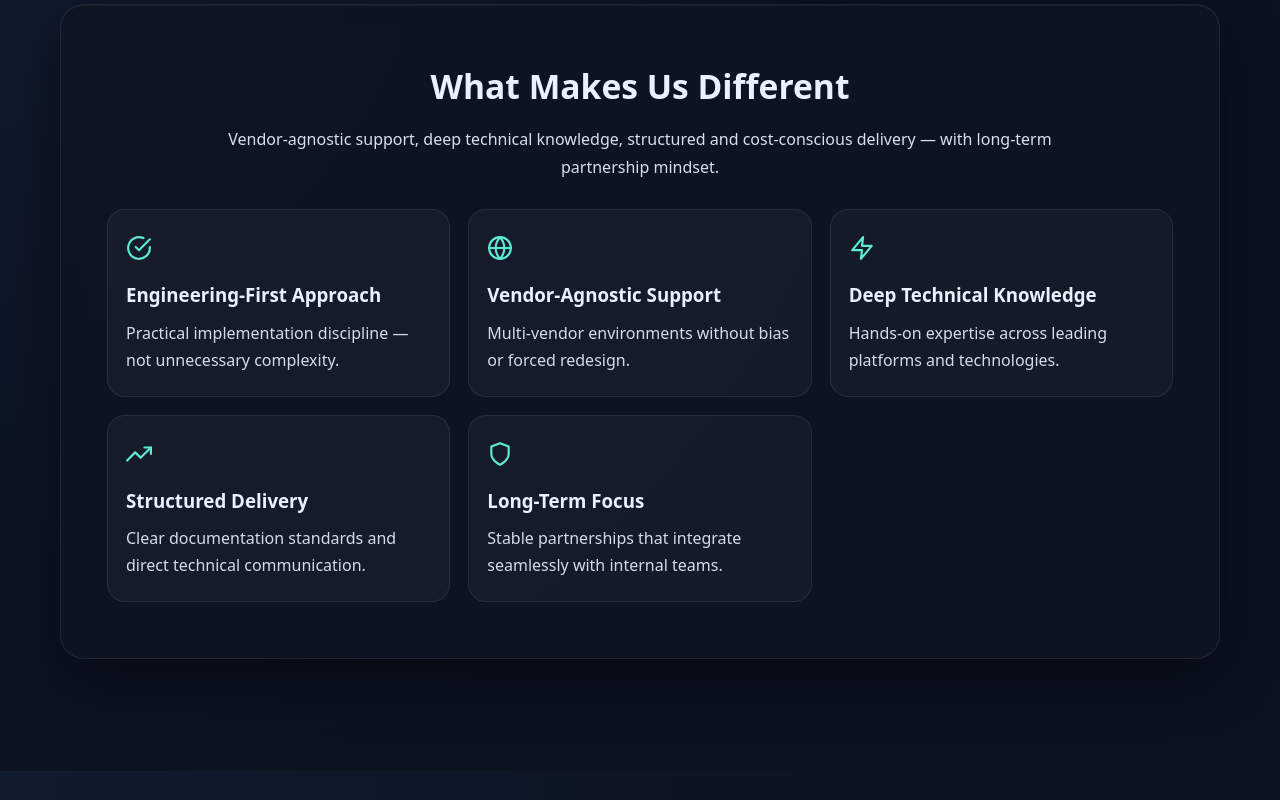
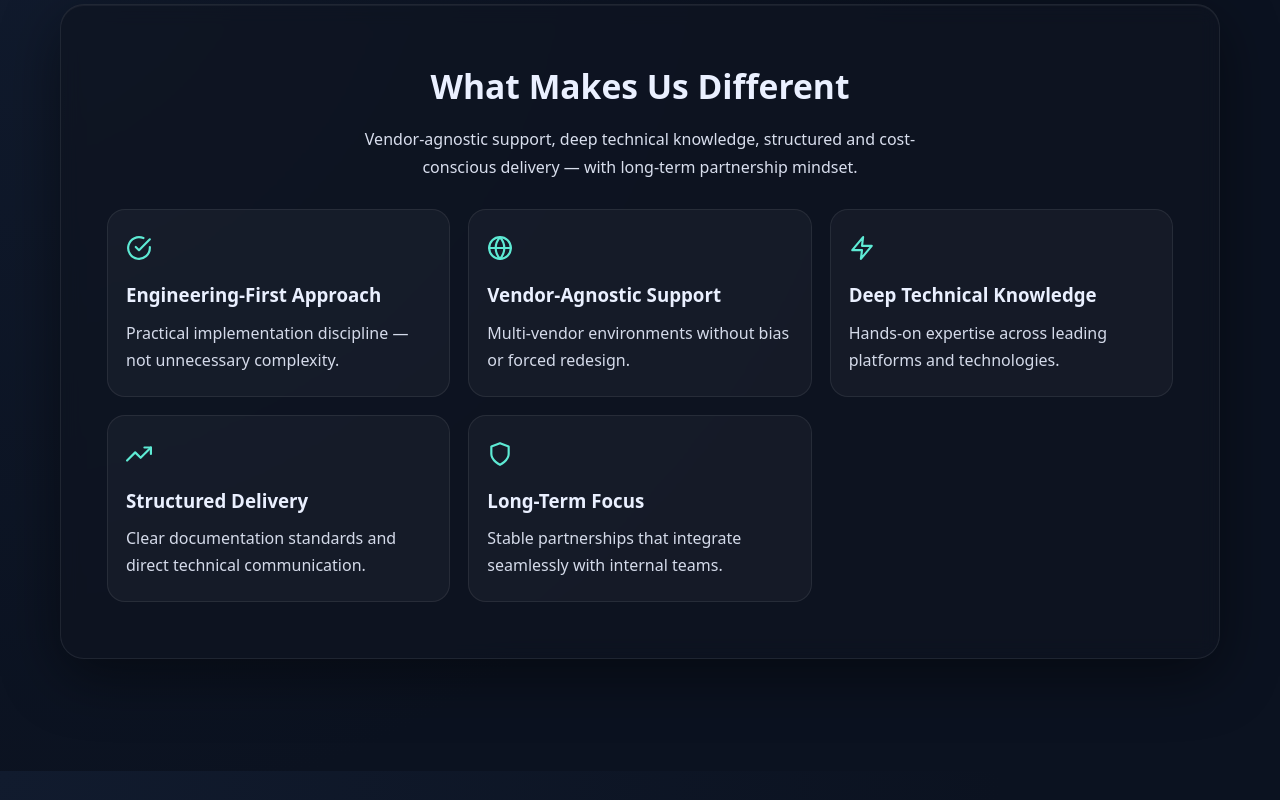
Before and after one commit to Florent2020/alethralink, a React (Create React App) app: page /why in a window 1280 px wide. Shown: the part 1640-2440 px from the top of the page. Built offline with nearby package versions, Linux system fonts and the light colour scheme.

Commit message:
updated paragraph of why-europe section

```diff
--- a/src/pages/Why.jsx
+++ b/src/pages/Why.jsx
@@ -387,7 +387,7 @@ const P = styled.p`
   opacity: 0.92;
 
   &.lead {
-    max-width: 860px;
+    max-width: 560px;
     margin: 10px auto 0;
   }
 `;
```
